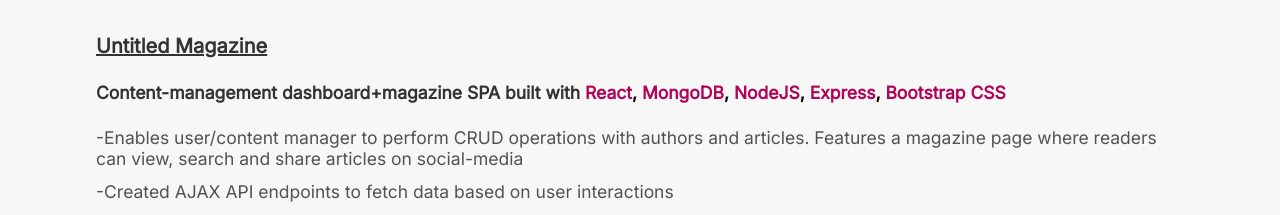
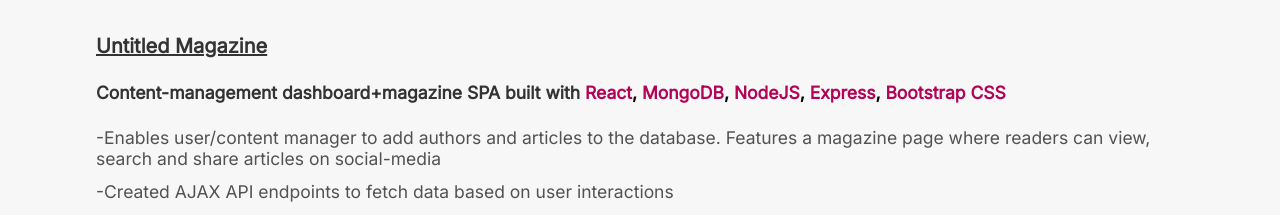
Before and after one commit to tatyanakarlen/PortfolioWebsite, a React (Create React App) app: page / in a window 1280 px wide. Shown: the part 1820-2035 px from the top of the page. Built offline with nearby package versions, Linux system fonts and the light colour scheme.

Commit message:
changed text

```diff
--- a/src/App.js
+++ b/src/App.js
@@ -35,7 +35,7 @@ function App() {
      headline: "Content-management dashboard+magazine SPA built with",
      tech: ["React", "MongoDB", "NodeJS", "Express", "Bootstrap CSS"],
      images: [img1, img2, img3, img4, img5, img6],
-     bullet1: "Enables user/content manager to perform CRUD operations with authors and articles. Features a magazine page where readers can view, search and share articles on social-media",
+     bullet1: "Enables user/content manager to add authors and articles to the database. Features a magazine page where readers can view, search and share articles on social-media",
      bullet2: "Created AJAX API endpoints to fetch data based on user interactions",
      bullet3: "Implemented JWT User Authentication, React Hooks, photo image-uploads via Cloudinary, and social-media share links",
 
```
